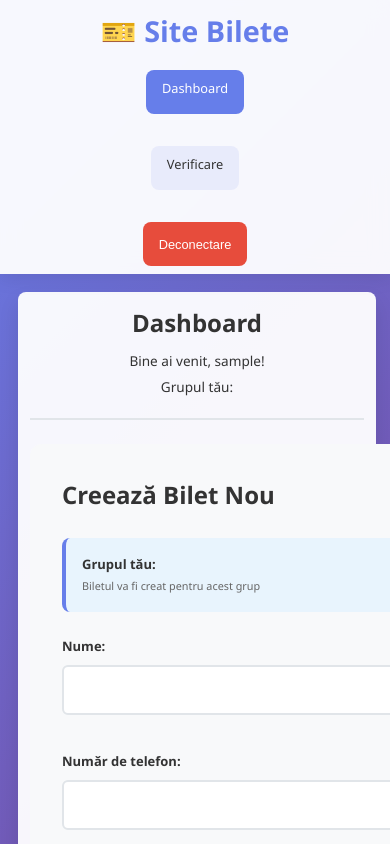
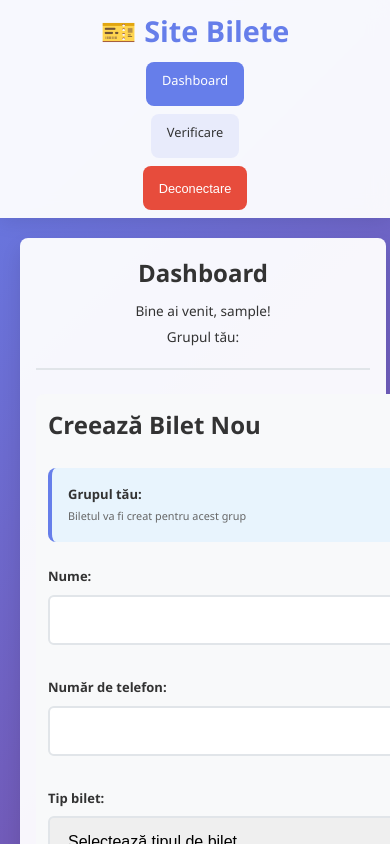
Before and after one commit to VictorTrend1/bilete_frontend, a plain HTML site: page dashboard.html in a window 390 px wide. Drawn offline with Linux system fonts and the light colour scheme; sample sign-in values are in the browser's storage.

Commit message:
ceva ceva

```diff
--- a/styles.css
+++ b/styles.css
@@ -1379,20 +1379,96 @@ body {
 }
 
 @media (max-width: 480px) {
-    .main-content {
-        padding: 1rem;
+    /* Mobile-first hard reset overrides */
+    html, body {
+        width: 100%;
+        max-width: 100vw;
+        overflow-x: hidden;
     }
 
-    .hero-section {
-        padding: 2rem 0;
+    .navbar {
+        position: sticky;
+        top: 0;
+        z-index: 1000;
     }
 
-    .hero-section h2 {
-        font-size: 1.5rem;
+    .nav-container {
+        padding: 0.5rem 0.75rem;
+        gap: 0.5rem;
     }
 
-    .auth-card,
-    .verification-card {
-        padding: 1.5rem;
+    .nav-menu {
+        gap: 0.5rem;
+        flex-wrap: nowrap;
+    }
+
+    .main-content {
+        padding: 0.75rem;
+        width: 100%;
+        max-width: 100vw;
+        box-sizing: border-box;
+    }
+
+    .dashboard-container,
+    .tickets-container,
+    .verification-card,
+    .auth-card {
+        margin: 0.5rem;
+        padding: 1rem;
+        width: 100%;
+        max-width: 100%;
+        box-sizing: border-box;
+    }
+
+    .dashboard-content {
+        display: grid;
+        grid-template-columns: 1fr;
+        gap: 1rem;
+    }
+
+    .ticket-form-section,
+    .tickets-section,
+    .scanner-container {
+        padding: 0.75rem;
+        border-radius: 8px;
+        width: 100%;
+        max-width: 100%;
+        box-sizing: border-box;
+    }
+
+    .form-group {
+        margin-bottom: 1rem;
+        width: 100%;
+    }
+
+    .form-group input,
+    .form-group select,
+    .form-group textarea {
+        width: 100%;
+        max-width: 100%;
+        font-size: 16px;
+        padding: 0.875rem;
+        box-sizing: border-box;
+    }
+
+    .btn {
+        width: 100%;
+        padding: 0.875rem 1rem;
+        font-size: 0.95rem;
+        margin: 0.25rem 0;
+    }
+
+    .tickets-table-container {
+        margin: 0 -0.75rem;
+        border-radius: 0;
+    }
+
+    .tickets-table {
+        min-width: 560px;
+        font-size: 0.9rem;
+    }
+
+    #qr-reader video {
+        max-height: 55vh !important;
     }
 }
```
